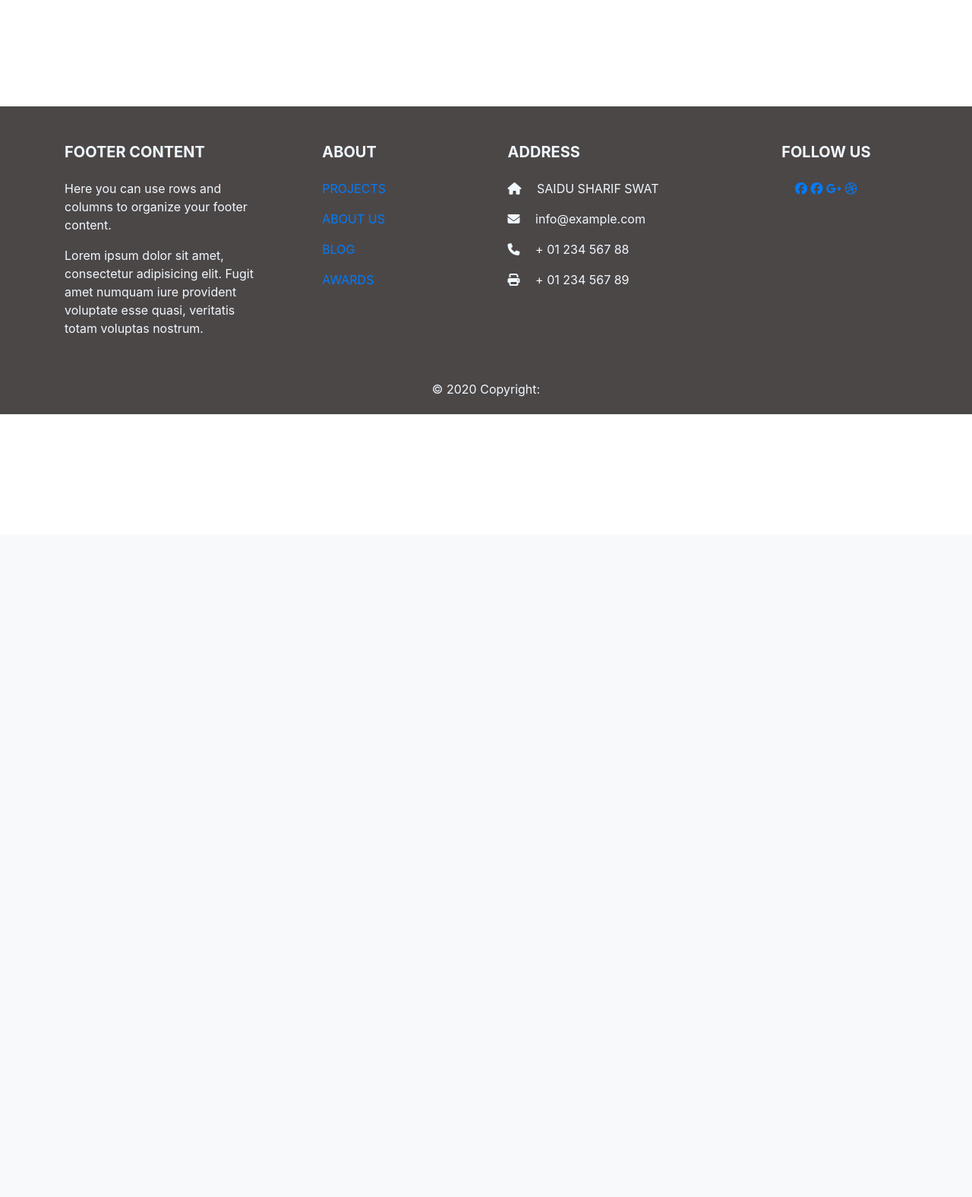
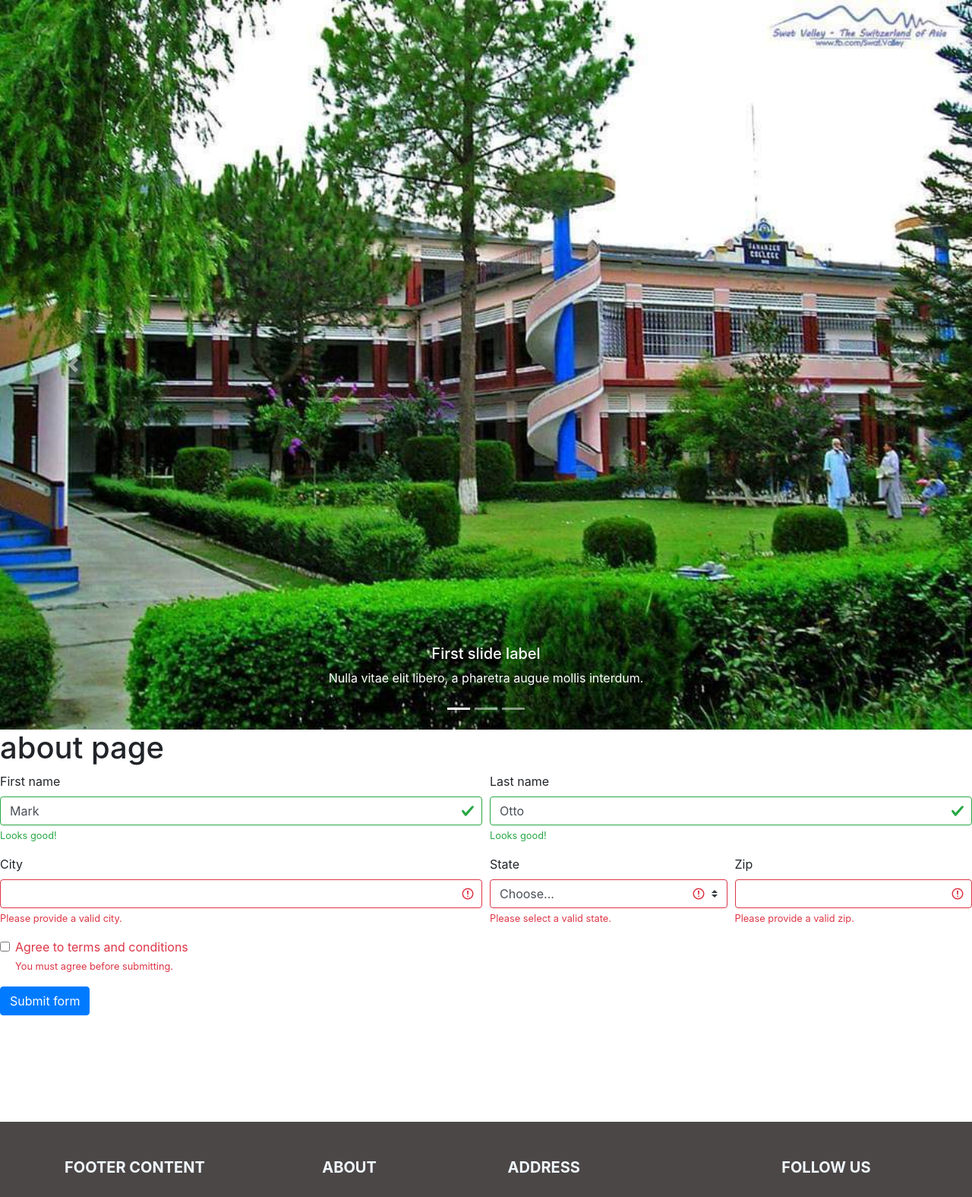
Before and after one commit to bakarfreelancer/jcswat, a PHP site: page / in a window 1280 px wide. Shown: the part 97-1672 px from the top of the page at 76% size. Before the commit the page ends 642 px from the top, so only its background shows below. Run offline with PHP 8.4, Linux system fonts and the light colour scheme; some libraries are stand-ins or nearby versions.

Commit message:
added pages

```diff
--- /dev/null
+++ b/includes/pages/about.inc.php
@@ -0,0 +1,2 @@
+<!-- About -->
+<h1>about page</h1>
--- /dev/null
+++ b/includes/pages/conact.inc.php
@@ -0,0 +1,56 @@
+<form>
+  <div class="form-row">
+    <div class="col-md-6 mb-3">
+      <label for="validationServer01">First name</label>
+      <input type="text" class="form-control is-valid" id="validationServer01" value="Mark" required>
+      <div class="valid-feedback">
+        Looks good!
+      </div>
+    </div>
+    <div class="col-md-6 mb-3">
+      <label for="validationServer02">Last name</label>
+      <input type="text" class="form-control is-valid" id="validationServer02" value="Otto" required>
+      <div class="valid-feedback">
+        Looks good!
+      </div>
+    </div>
+  </div>
+  <div class="form-row">
+    <div class="col-md-6 mb-3">
+      <label for="validationServer03">City</label>
+      <input type="text" class="form-control is-invalid" id="validationServer03" aria-describedby="validationServer03Feedback" required>
+      <div id="validationServer03Feedback" class="invalid-feedback">
+        Please provide a valid city.
+      </div>
+    </div>
+    <div class="col-md-3 mb-3">
+      <label for="validationServer04">State</label>
+      <select class="custom-select is-invalid" id="validationServer04" aria-describedby="validationServer04Feedback" required>
+        <option selected disabled value="">Choose...</option>
+        <option>...</option>
+      </select>
+      <div id="validationServer04Feedback" class="invalid-feedback">
+        Please select a valid state.
+      </div>
+    </div>
+    <div class="col-md-3 mb-3">
+      <label for="validationServer05">Zip</label>
+      <input type="text" class="form-control is-invalid" id="validationServer05" aria-describedby="validationServer05Feedback" required>
+      <div id="validationServer05Feedback" class="invalid-feedback">
+        Please provide a valid zip.
+      </div>
+    </div>
+  </div>
+  <div class="form-group">
+    <div class="form-check">
+      <input class="form-check-input is-invalid" type="checkbox" value="" id="invalidCheck3" aria-describedby="invalidCheck3Feedback" required>
+      <label class="form-check-label" for="invalidCheck3">
+        Agree to terms and conditions
+      </label>
+      <div  id="invalidCheck3Feedback" class="invalid-feedback">
+        You must agree before submitting.
+      </div>
+    </div>
+  </div>
+  <button class="btn btn-primary" type="submit">Submit form</button>
+</form>
--- /dev/null
+++ b/includes/pages/home.inc.php
@@ -0,0 +1,38 @@
+<div id="carouselExampleCaptions" class="carousel slide" data-ride="carousel">
+  <ol class="carousel-indicators">
+    <li data-target="#carouselExampleCaptions" data-slide-to="0" class="active"></li>
+    <li data-target="#carouselExampleCaptions" data-slide-to="1"></li>
+    <li data-target="#carouselExampleCaptions" data-slide-to="2"></li>
+  </ol>
+  <div class="carousel-inner">
+    <div class="carousel-item active">
+      <img src="assets/images/jcswat.jpg" class="d-block w-100" alt="slider 1">
+      <div class="carousel-caption d-none d-md-block">
+        <h5>First slide label</h5>
+        <p>Nulla vitae elit libero, a pharetra augue mollis interdum.</p>
+      </div>
+    </div>
+    <div class="carousel-item">
+      <img src="assets/images/jcswat.jpg" class="d-block w-100" alt="slider 2">
+      <div class="carousel-caption d-none d-md-block">
+        <h5>Second slide label</h5>
+        <p>Lorem ipsum dolor sit amet, consectetur adipiscing elit.</p>
+      </div>
+    </div>
+    <div class="carousel-item">
+      <img src="assets/images/jcswat.jpg" class="d-block w-100" alt="slider3">
+      <div class="carousel-caption d-none d-md-block">
+        <h5>Third slide label</h5>
+        <p>Praesent commodo cursus magna, vel scelerisque nisl consectetur.</p>
+      </div>
+    </div>
+  </div>
+  <a class="carousel-control-prev" href="#carouselExampleCaptions" role="button" data-slide="prev">
+    <span class="carousel-control-prev-icon" aria-hidden="true"></span>
+    <span class="sr-only">Previous</span>
+  </a>
+  <a class="carousel-control-next" href="#carouselExampleCaptions" role="button" data-slide="next">
+    <span class="carousel-control-next-icon" aria-hidden="true"></span>
+    <span class="sr-only">Next</span>
+  </a>
+</div>
--- a/index.php
+++ b/index.php
@@ -14,7 +14,11 @@
 <body>
 <?php
 include './includes/components/header.php';
+include './includes/pages/home.inc.php';
+include './includes/pages/about.inc.php';
+include './includes/pages/conact.inc.php';
 include './includes/components/footer.php';
+
 ?>
 
 <!-- BOOTSTRAP JS -->
```
Also changed, not shown: assets/images/jcswat.jpg (added).
